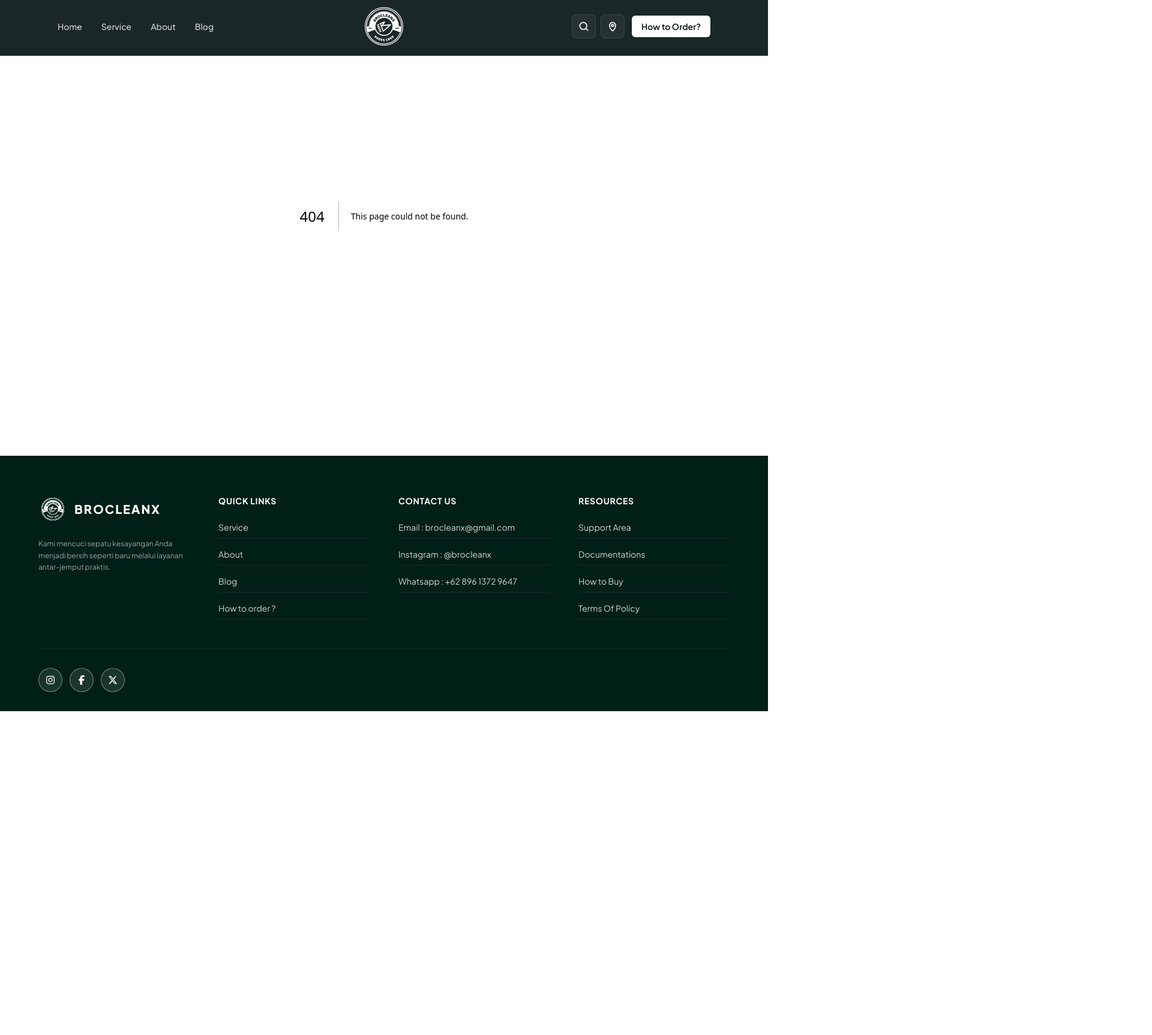
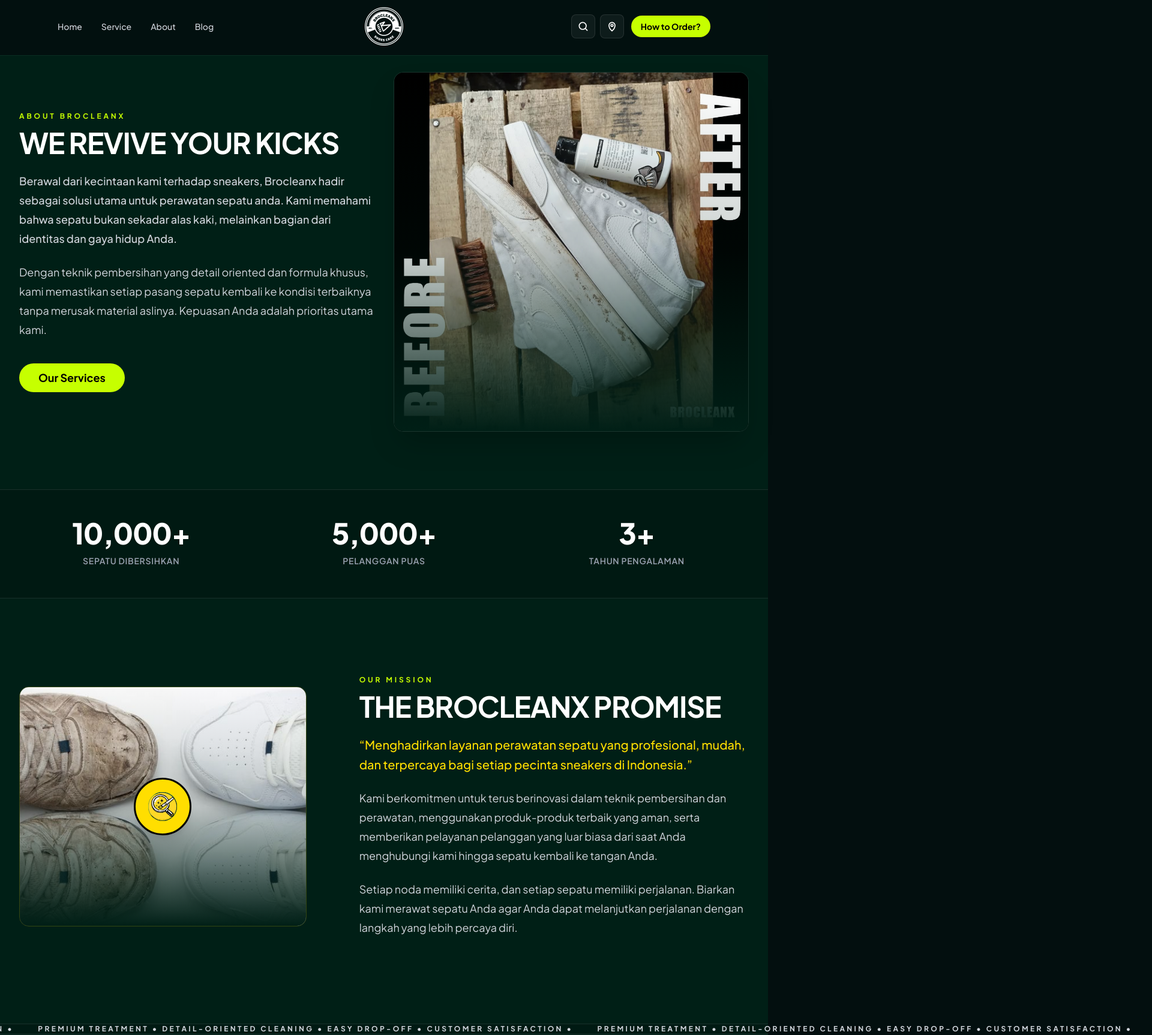
Before and after one commit to arexsxx/brocleanx-landing-page, a Next.js app: page /about in a window 1280 px wide. Before the commit this address had no page. Shown: the part 40-1766 px from the top of the page at 60% size, 1920 px wide, since content can reach past the window. Before the commit the page ends 1226 px from the top, so only its background shows below. Built offline with nearby package versions, Linux system fonts and the light colour scheme.

Commit message:
update and deploy

```diff
--- /dev/null
+++ b/src/app/about/page.tsx
@@ -0,0 +1,116 @@
+import Image from "next/image";
+import Link from "next/link";
+import { Button } from "@/components/ui/button";
+import SectionHeading from "@/components/ui/section-heading";
+import Marquee from "@/components/ui/marquee";
+
+export const metadata = {
+  title: "About Us | Brocleanx",
+  description: "Pelajari lebih lanjut tentang Brocleanx, layanan cuci sepatu profesional terbaik.",
+};
+
+const stats = [
+  { label: "Sepatu Dibersihkan", value: "10,000+" },
+  { label: "Pelanggan Puas", value: "5,000+" },
+  { label: "Tahun Pengalaman", value: "3+" },
+];
+
+export default function AboutPage() {
+  return (
+    <div className="bg-[#001F16] min-h-screen pt-24 pb-12">
+      {/* Hero / Intro Section */}
+      <section className="relative px-4 py-16 sm:px-6 lg:px-8">
+        <div className="mx-auto max-w-[1320px]">
+          <div className="grid gap-12 lg:grid-cols-2 lg:gap-8 items-center">
+            <div className="flex flex-col gap-6">
+              <SectionHeading
+                title="WE REVIVE YOUR KICKS"
+                eyebrow="ABOUT BROCLEANX"
+              />
+              <p className="text-lg leading-8 text-gray-300 font-medium">
+                Berawal dari kecintaan kami terhadap sneakers, Brocleanx hadir sebagai solusi utama untuk perawatan sepatu anda. Kami memahami bahwa sepatu bukan sekadar alas kaki, melainkan bagian dari identitas dan gaya hidup Anda.
+              </p>
+              <p className="text-lg leading-8 text-gray-300">
+                Dengan teknik pembersihan yang detail oriented dan formula khusus, kami memastikan setiap pasang sepatu kembali ke kondisi terbaiknya tanpa merusak material aslinya. Kepuasan Anda adalah prioritas utama kami.
+              </p>
+
+              <div className="mt-4 flex gap-4">
+                <Button asChild className="px-8 py-6 text-lg">
+                  <Link href="/#service">Our Services</Link>
+                </Button>
+              </div>
+            </div>
+            <div className="relative h-[400px] lg:h-[600px] w-full rounded-2xl overflow-hidden shadow-2xl border border-white/10 group">
+              <Image
+                src="/assets/card-3.jpg"
+                alt="Brocleanx Cleaning Process"
+                fill
+                className="object-cover transition-transform duration-700 group-hover:scale-105"
+              />
+              <div className="absolute inset-0 bg-gradient-to-t from-[#001F16] via-[#001F16]/20 to-transparent"></div>
+            </div>
+          </div>
+        </div>
+      </section>
+
+      {/* Stats Section */}
+      <section className="py-12 border-y border-white/10 bg-black/20 mt-8">
+        <div className="mx-auto max-w-[1320px] px-4 sm:px-6 lg:px-8">
+          <dl className="grid grid-cols-1 gap-x-8 gap-y-10 sm:grid-cols-3 lg:gap-x-12">
+            {stats.map((stat) => (
+              <div key={stat.label} className="flex flex-col-reverse gap-y-2 items-center text-center">
+                <dt className="text-sm leading-7 text-gray-400 font-semibold tracking-wider uppercase">{stat.label}</dt>
+                <dd className="text-4xl font-extrabold tracking-tight text-white lg:text-5xl">{stat.value}</dd>
+              </div>
+            ))}
+          </dl>
+        </div>
+      </section>
+
+      {/* Mission Section */}
+      <section className="relative px-4 py-20 sm:px-6 lg:px-8 mt-12">
+        <div className="mx-auto max-w-[1320px]">
+          <div className="grid gap-12 lg:grid-cols-12 items-center">
+            <div className="lg:col-span-5 relative h-[300px] md:h-[400px] rounded-2xl overflow-hidden border border-[#ffde00]/20 order-2 lg:order-1 group">
+               <Image
+                src="/assets/card-2.jpg"
+                alt="Detail oriented cleaning"
+                fill
+                className="object-cover transition-transform duration-700 group-hover:scale-105"
+              />
+               <div className="absolute inset-0 bg-gradient-to-t from-[#001F16] via-[#001F16]/20 to-transparent pointer-events-none"></div>
+               <div className="absolute inset-0 flex items-center justify-center">
+                  <div className="h-24 w-24 rounded-full border-[3px] border-black bg-[#ffde00] flex items-center justify-center shadow-xl">
+                     <Image src="/assets/detail.svg" alt="Detail icon" width={48} height={48} className="h-12 w-12" />
+                  </div>
+               </div>
+            </div>
+
+            <div className="lg:col-span-7 flex flex-col gap-6 lg:pl-10 order-1 lg:order-2">
+              <SectionHeading
+                title="THE BROCLEANX PROMISE"
+                eyebrow="OUR MISSION"
+              />
+              <div className="space-y-6 text-gray-300">
+                <p className="text-xl font-medium leading-relaxed text-[#ffde00]">
+                  &ldquo;Menghadirkan layanan perawatan sepatu yang profesional, mudah, dan terpercaya bagi setiap pecinta sneakers di Indonesia.&rdquo;
+                </p>
+                <p className="text-lg leading-8">
+                  Kami berkomitmen untuk terus berinovasi dalam teknik pembersihan dan perawatan, menggunakan produk-produk terbaik yang aman, serta memberikan pelayanan pelanggan yang luar biasa dari saat Anda menghubungi kami hingga sepatu kembali ke tangan Anda.
+                </p>
+                <p className="text-lg leading-8">
+                  Setiap noda memiliki cerita, dan setiap sepatu memiliki perjalanan. Biarkan kami merawat sepatu Anda agar Anda dapat melanjutkan perjalanan dengan langkah yang lebih percaya diri.
+                </p>
+              </div>
+            </div>
+          </div>
+        </div>
+      </section>
+
+      {/* Marquee */}
+      <div className="mt-16 border-y border-white/10 bg-black/15">
+        <Marquee message="Premium treatment • Detail-oriented cleaning • Easy Drop-off • Customer Satisfaction •" />
+      </div>
+    </div>
+  );
+}
--- a/src/app/layout.tsx
+++ b/src/app/layout.tsx
@@ -12,8 +12,33 @@
 });
 
 export const metadata: Metadata = {
-  title: "Brocleanx | Shoe Care",
-  description: "Layanan cuci sepatu profesional dengan fasilitas antar-jemput.",
+  title: "Brocleanx | Premium Shoe Care Yogyakarta",
+  description: "Layanan cuci sepatu premium (Premium Shoe Care) profesional di Yogyakarta. Kami menawarkan pembersihan detail-oriented dengan fasilitas hassle-free pickup via WhatsApp admin.",
+  keywords: [
+    "cuci sepatu Yogyakarta",
+    "premium shoe care",
+    "laundry sepatu",
+    "Brocleanx",
+    "cuci sepatu premium",
+    "laundry sepatu jogja",
+    "shoe cleaning jogja",
+  ],
+  openGraph: {
+    title: "Brocleanx | Premium Shoe Care Yogyakarta",
+    description: "Layanan cuci sepatu premium profesional di Yogyakarta dengan fasilitas hassle-free pickup.",
+    url: "https://brocleanx.vercel.app",
+    siteName: "Brocleanx",
+    locale: "id_ID",
+    type: "website",
+    images: [
+      {
+        url: "/og-image.jpg",
+        width: 1200,
+        height: 630,
+        alt: "Brocleanx Premium Shoe Care",
+      },
+    ],
+  },
 };
 
 export default function RootLayout({
--- /dev/null
+++ b/src/app/robots.ts
@@ -0,0 +1,11 @@
+import { MetadataRoute } from 'next';
+
+export default function robots(): MetadataRoute.Robots {
+  return {
+    rules: {
+      userAgent: '*',
+      allow: '/',
+    },
+    sitemap: 'https://brocleanx.vercel.app/sitemap.xml',
+  };
+}
--- /dev/null
+++ b/src/app/sitemap.ts
@@ -0,0 +1,18 @@
+import { MetadataRoute } from 'next';
+
+export default function sitemap(): MetadataRoute.Sitemap {
+  return [
+    {
+      url: 'https://brocleanx.vercel.app',
+      lastModified: new Date(),
+      changeFrequency: 'weekly',
+      priority: 1,
+    },
+    {
+      url: 'https://brocleanx.vercel.app/blog',
+      lastModified: new Date(),
+      changeFrequency: 'weekly',
+      priority: 0.8,
+    },
+  ];
+}
--- a/src/components/layout/Footer.tsx
+++ b/src/components/layout/Footer.tsx
@@ -28,7 +28,7 @@
             </div>
             <p className="text-xs leading-relaxed text-gray-400 max-w-xs">
               Kami mencuci sepatu kesayangan Anda menjadi bersih seperti baru
-              melalui layanan antar-jemput praktis.
+              dengan proses yang praktis dan profesional.
             </p>
           </div>
 
--- a/src/components/layout/Navbar.tsx
+++ b/src/components/layout/Navbar.tsx
@@ -27,7 +27,7 @@
 
 const navItems: NavItem[] = [
   { label: "Service", href: "/#service" },
-  { label: "About", href: "/#about" },
+  { label: "About", href: "/about" },
   { label: "Blog", href: "/blog" },
 ];
 
@@ -41,8 +41,8 @@
   {
     title: "About",
     description: "Kenapa trust Brocleanx untuk perawatan sepatu.",
-    href: "/#about",
-    keywords: ["about", "tentang", "why trust", "pickup"],
+    href: "/about",
+    keywords: ["about", "tentang", "why trust", "drop off"],
   },
   {
     title: "Blog",
@@ -361,7 +361,12 @@
                 ) : null}
               </div>
 
-              <IconLink href="#location" label="Location">
+              <IconLink
+                href="https://www.google.com/maps/place/Yogyakarta"
+                label="Location Yogyakarta"
+                target="_blank"
+                rel="noopener noreferrer"
+              >
                 <svg
                   viewBox="0 0 24 24"
                   fill="none"
@@ -377,7 +382,6 @@
 
             <Button
               asChild
-              variant="secondary"
               size="sm"
               className="hidden md:inline-flex"
             >
@@ -395,7 +399,6 @@
               {pathname !== "/" && (
                 <Button
                   asChild
-                  variant="secondary"
                   size="sm"
                   className="w-full"
                 >
@@ -417,7 +420,6 @@
 
               <Button
                 asChild
-                variant="secondary"
                 size="sm"
                 className="mt-1 w-full"
               >
--- a/src/components/sections/CtaDeliverySection.tsx
+++ b/src/components/sections/CtaDeliverySection.tsx
@@ -17,14 +17,20 @@
 
           <div className="relative z-20 w-full p-6 text-center sm:p-10 md:w-[70%] md:p-16 md:text-left">
             <h2 className="mb-4 text-3xl font-bold leading-[1.2] tracking-tight text-white md:text-4xl lg:text-[42px]">
-              Kamu malas <br className="hidden sm:block" /> datang ke outlet?
+              Sepatu kesayangan <br className="hidden sm:block" /> butuh perawatan?
             </h2>
             <p className="mb-8 text-sm font-medium text-gray-200 md:text-base">
-              Minta antar jemput sama kita aja !
+              Segera konsultasikan dengan admin kami !
             </p>
             <div className="flex justify-center md:justify-start">
               <Button asChild>
-                <Link href="#pickup">Jadwalkan antar jemput</Link>
+                <Link
+                  href="https://wa.me/6289613729647?text=Halo%20admin%2C%20saya%20mau%20order%20cleaning%20sepatu."
+                  target="_blank"
+                  rel="noopener noreferrer"
+                >
+                  Chat Admin Sekarang
+                </Link>
               </Button>
             </div>
           </div>
--- a/src/components/sections/HeroSection.tsx
+++ b/src/components/sections/HeroSection.tsx
@@ -13,7 +13,7 @@
           style={{
             backgroundColor: "#001F16",
             backgroundImage:
-              "linear-gradient(140deg, rgba(3, 15, 12, 0.25), rgba(4, 28, 22, 0.55)), url('/assets/left-hero.jpg')",
+              "linear-gradient(140deg, rgba(3, 15, 12, 0.2), rgba(4, 28, 22, 0.25)), url('/assets/left-hero.jpg')",
             backgroundPosition: "center 38%",
           }}
         >
@@ -24,7 +24,7 @@
           style={{
             backgroundColor: "#00110C",
             backgroundImage:
-              "linear-gradient(145deg, rgba(3, 15, 12, 0.2), rgba(8, 30, 20, 0.52)), url('/assets/right-hero.jpg')",
+              "linear-gradient(145deg, rgba(3, 15, 12, 0.2), rgba(8, 30, 20, 0.25)), url('/assets/right-hero.jpg')",
             backgroundPosition: "center 35%",
           }}
         >
@@ -33,9 +33,9 @@
       </div>
 
       {/* Layer gelap supaya teks tetap terbaca */}
-      <div className="absolute inset-0 bg-[#030F0F]/60" />
-      <div className="absolute inset-0 bg-gradient-to-b from-[#030F0F]/30 via-[#030F0F]/10 to-[#030F0F]" />
-      <div className="absolute inset-0 bg-[radial-gradient(circle_at_center,_transparent_0%,_rgba(0,0,0,0.28)_62%,_rgba(0,0,0,0.55)_100%)]" />
+      <div className="absolute inset-0 bg-[#030F0F]/20" />
+      <div className="absolute inset-0 bg-gradient-to-b from-[#030F0F]/10 via-[#030F0F]/5 to-[#030F0F]/90" />
+      <div className="absolute inset-0 bg-[radial-gradient(circle_at_center,_transparent_0%,_rgba(0,0,0,0.1)_62%,_rgba(0,0,0,0.4)_100%)]" />
 
       <div className="relative mx-auto box-border flex min-h-screen max-w-6xl items-center justify-center px-4 pb-14 pt-[9.5rem] text-center sm:pt-[10rem] md:px-8 md:pt-[8.25rem] lg:pb-16">
         <div className="max-w-4xl">
@@ -61,7 +61,7 @@
 
           <div className="mt-8 flex flex-wrap items-center justify-center gap-3 text-[11px] font-semibold uppercase tracking-[0.24em] text-gray-300 sm:gap-4 sm:text-xs">
             <span className="rounded-md border border-white/10 bg-white/5 px-4 py-2 backdrop-blur-sm">
-              Pickup available
+              Drop-off available
             </span>
             <span className="rounded-md border border-white/10 bg-white/5 px-4 py-2 backdrop-blur-sm">
               Safe for premium materials
--- a/src/components/sections/HowToOrderSection.tsx
+++ b/src/components/sections/HowToOrderSection.tsx
@@ -31,12 +31,12 @@
   },
   {
     number: "2",
-    title: "Pick Up",
-    description: "Kurir profesional kami akan menjemput sepatu ke lokasi Anda.",
-    duration: "Tergantung lokasi (max 24 jam)",
+    title: "Drop Off",
+    description: "Kirim atau bawa sepatu Anda ke outlet kami.",
+    duration: "Sesuai jam operasional",
     details: [
-      "Gratis ongkir untuk area tertentu",
-      "Sepatu dikemas dengan aman",
+      "Lokasi strategis dan mudah dijangkau",
+      "Sepatu dikemas dan didata dengan aman",
       "Kembalian uang jika tidak puas dengan hasil",
     ],
   },
@@ -53,8 +53,8 @@
   },
   {
     number: "4",
-    title: "Delivery & Payment",
-    description: "Sepatu diantar kembali fresh dan siap pakai.",
+    title: "Payment & Collection",
+    description: "Sepatu selesai dibersihkan, fresh dan siap Anda ambil.",
     duration: "Hari yang dijanjikan",
     details: [
       "Garansi hasil atau uang kembali 100%",
@@ -76,9 +76,9 @@
       "Ya! Kami memberikan garansi kepuasan 100% atau uang kembali. Tidak ada risiko sama sekali.",
   },
   {
-    question: "Apakah di semua area atau hanya area tertentu?",
+    question: "Dimana lokasi outlet Brocleanx?",
     answer:
-      "Kami melayani Jakarta dan sekitarnya. Tanyakan ke admin apakah area Anda tercover.",
+      "Outlet kami berlokasi di pusat kota. Hubungi admin via WA untuk panduan arah dan jam buka.",
   },
   {
     question: "Sepatu yang jenis apa saja bisa dibersihkan?",
@@ -201,10 +201,10 @@
         <div className="mt-12 flex justify-center sm:mt-16 md:mt-20">
           <Button
             asChild
-            className="h-12 rounded-lg bg-[#25D366] px-6 text-sm font-extrabold text-[#052016] shadow-[0_10px_35px_rgba(37,211,102,0.35)] transition-all duration-300 hover:bg-[#1fbd5a] hover:shadow-[0_12px_38px_rgba(37,211,102,0.42)] hover:scale-105 sm:h-14 sm:rounded-xl sm:px-8 sm:text-base"
+            className="h-12 px-6 sm:h-14 sm:px-8 sm:text-base"
           >
             <Link
-              href="https://wa.me/6281234567890?text=Halo%20admin%2C%20saya%20mau%20order%20cleaning%20sepatu."
+              href="https://wa.me/6289613729647?text=Halo%20admin%2C%20saya%20mau%20order%20cleaning%20sepatu."
               target="_blank"
               rel="noopener noreferrer"
               className="flex items-center gap-2"
--- a/src/components/sections/WhyTrustUsSection.tsx
+++ b/src/components/sections/WhyTrustUsSection.tsx
@@ -36,7 +36,7 @@
 const hasslePickup = {
   bgImage: "url('/assets/card-1.jpg')",
   iconSrc: "/assets/pickup.svg",
-  iconAlt: "Hassle free pickup icon",
+  iconAlt: "Easy drop-off icon",
 };
 
 export default function WhyTrustUsSection() {
@@ -111,7 +111,7 @@
 
               <div className="relative z-10 w-full rounded-lg bg-white/45 px-3 py-2 text-left backdrop-blur-[1px]">
                 <CardTitle className="text-xl font-extrabold uppercase leading-tight tracking-tight text-black sm:text-2xl md:text-[1.8rem]">
-                  / HASSLE - FREE PICKUP
+                  / EASY DROP - OFF
                 </CardTitle>
               </div>
 
@@ -127,7 +127,7 @@
 
               <div className="relative z-10 flex flex-col items-center text-center mt-auto">
                 <CardDescription className="mb-6 max-w-[260px] rounded-lg bg-white/45 px-4 py-3 text-base font-semibold leading-7 text-gray-800 backdrop-blur-[1px] md:text-[1.2rem]">
-                  Cukup chat WA, kami yang jemput dan antar sepatumu fresh.
+                  Cukup chat WA, bawa sepatu Anda ke outlet kami, dan kami siap memprosesnya.
                 </CardDescription>
                 <Button asChild>
                   <Link href="/how-to-order">Order sekarang</Link>
@@ -139,7 +139,7 @@
       </div>
 
       <div className="mt-10 border-y border-white/10 bg-black/15 sm:mt-14">
-        <Marquee message="Premium treatment • Detail-oriented cleaning • Hassle-free pickup •" />
+        <Marquee message="Premium treatment • Detail-oriented cleaning • Easy drop-off •" />
       </div>
     </section>
   );
--- a/src/components/ui/button.tsx
+++ b/src/components/ui/button.tsx
@@ -5,22 +5,22 @@
 import { cn } from "@/lib/utils";
 
 const buttonVariants = cva(
-  "inline-flex items-center justify-center gap-2 whitespace-nowrap rounded-lg text-sm font-semibold transition-all focus-visible:outline-none focus-visible:ring-2 focus-visible:ring-[#b8ff3d]/60 focus-visible:ring-offset-2 focus-visible:ring-offset-[#030f0f] disabled:pointer-events-none disabled:opacity-50",
+  "inline-flex items-center justify-center gap-2 whitespace-nowrap rounded-full text-sm font-semibold transition-all focus-visible:outline-none focus-visible:ring-2 focus-visible:ring-[#b8ff3d]/60 focus-visible:ring-offset-2 focus-visible:ring-offset-[#030f0f] disabled:pointer-events-none disabled:opacity-50",
   {
     variants: {
       variant: {
         default:
-          "bg-gradient-to-l from-[#0C342C] via-[#076653] to-[#E3EF26] text-white shadow-[0_0_28px_rgba(16,185,129,0.22)] hover:-translate-y-0.5 hover:shadow-[0_0_36px_rgba(16,185,129,0.35)]",
-        secondary: "bg-white text-[#03130f] hover:bg-white/90",
+          "bg-[#c6ff00] text-black hover:bg-[#a5d600] hover:-translate-y-0.5 hover:shadow-[0_8px_24px_rgba(198,255,0,0.25)] font-bold",
+        secondary: "bg-white text-[#03130f] hover:bg-white/90 hover:-translate-y-0.5 hover:shadow-[0_8px_24px_rgba(255,255,255,0.25)] font-bold",
         outline:
-          "border border-white/10 bg-white/5 text-white hover:bg-white/10",
+          "border border-white/10 bg-white/5 text-white hover:bg-white/10 hover:-translate-y-0.5",
         ghost: "text-white hover:bg-white/5",
         link: "text-[#c6ff00] underline-offset-4 hover:underline",
       },
       size: {
-        default: "h-11 px-5 py-2.5",
-        sm: "h-9 rounded-md px-4",
-        lg: "h-12 rounded-lg px-7 text-base",
+        default: "h-11 px-6 py-2.5",
+        sm: "h-9 px-4",
+        lg: "h-12 px-8 text-base",
         icon: "h-10 w-10",
       },
     },
--- a/src/components/ui/icon-link.tsx
+++ b/src/components/ui/icon-link.tsx
@@ -8,6 +8,8 @@
   label: string;
   children: ReactNode;
   className?: string;
+  target?: string;
+  rel?: string;
 }
 
 export default function IconLink({
@@ -15,12 +17,16 @@
   label,
   children,
   className,
+  target,
+  rel,
 }: IconLinkProps) {
   return (
     <Link
       href={href}
       aria-label={label}
       title={label}
+      target={target}
+      rel={rel}
       className={cn(
         "inline-flex h-10 w-10 items-center justify-center rounded-lg border border-white/10 bg-white/5 text-white transition-colors hover:bg-white/10",
         className,
```
